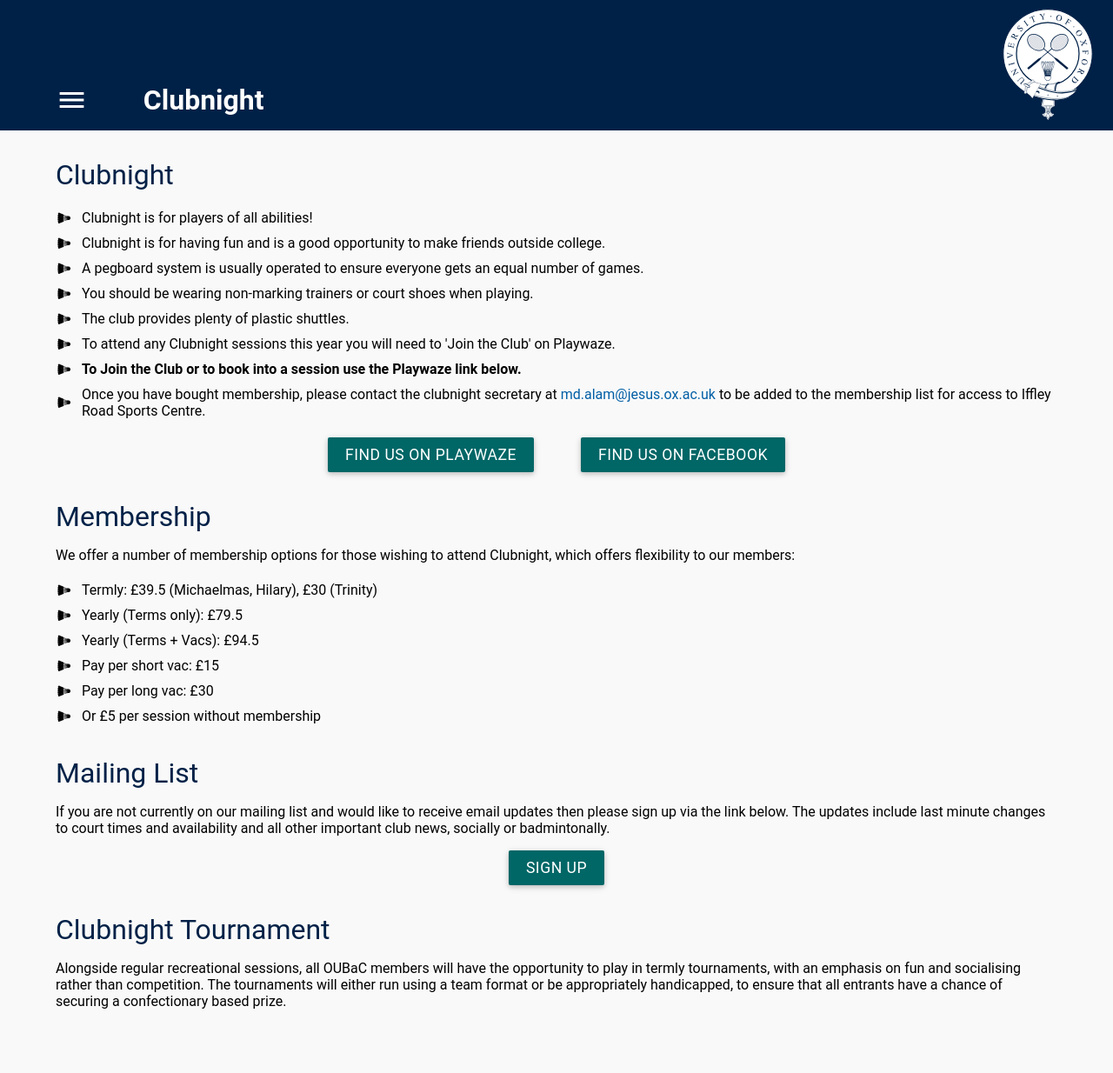
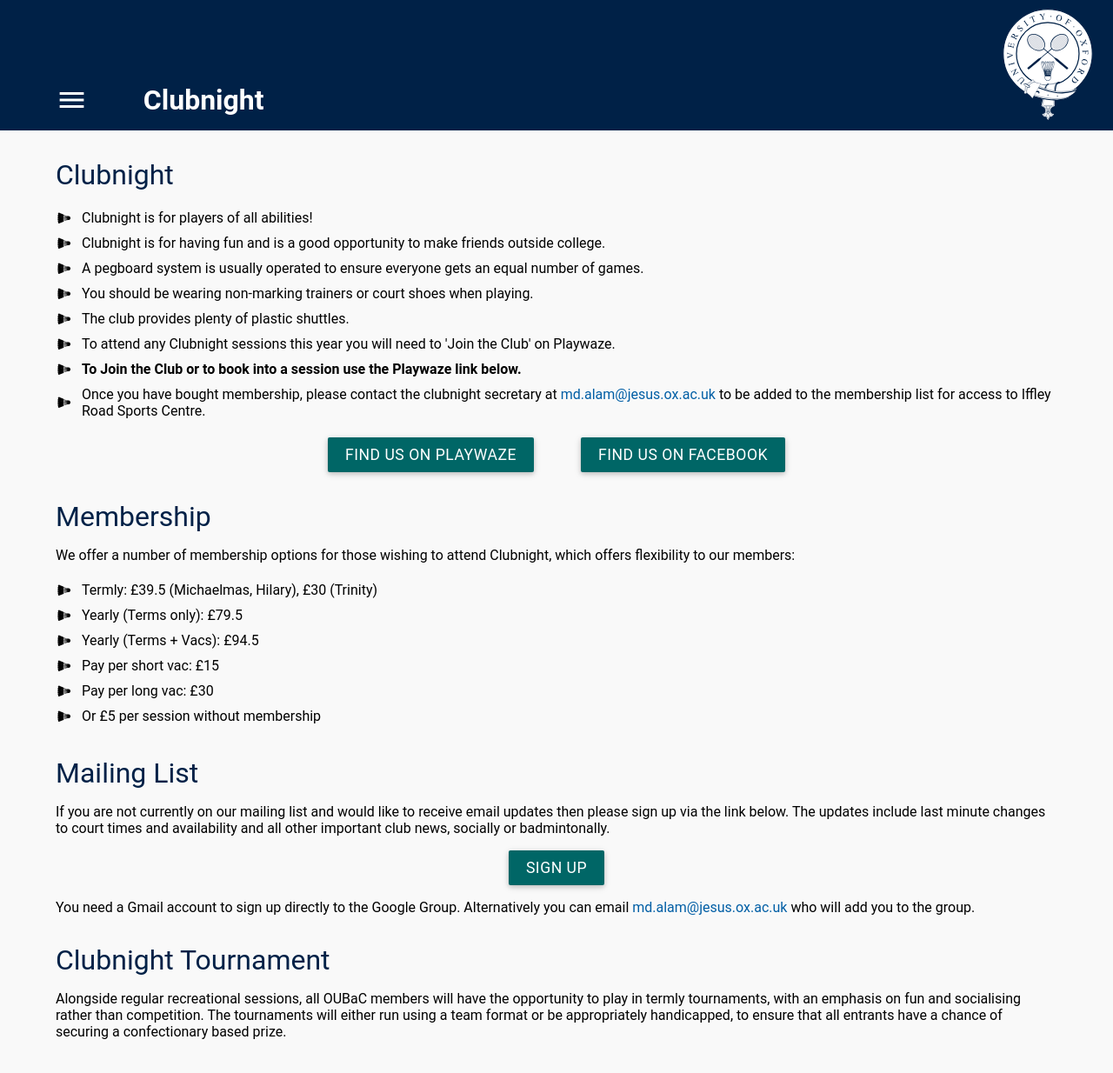
Before and after one commit to OUBaC/OUBaC.github.io, a Jekyll site: the page built from clubnight.html, in a window 1280 px wide and 1242 px high. Shown: the top 1234 px of the window at 87% size. Built offline with Jekyll 4.4.1, drawn with Linux system fonts in a browser that asks for light colours.

Commit message:
Update mailing list link

```diff
--- a/clubnight.html
+++ b/clubnight.html
@@ -41,9 +41,14 @@
 <p>
 	If you are not currently on our mailing list and would like to receive email updates then please sign up via the link below. The updates include last minute changes to court times and availability and all other important club news, socially or badmintonally.
 </p>
+
 <div style="width:100%;text-align:center;">
-	<a href="http://eepurl.com/hC4Hw9" class="button" style="color:#fff;">Sign Up</a>
+	<a href="https://groups.google.com/u/2/g/oubac-clubnight" class="button" style="color:#fff;">Sign Up</a>
 </div>
+
+<p>
+    You need a Gmail account to sign up directly to the Google Group. Alternatively you can email <a href="mailto:{{site.data.variables.clubnight.email}}">{{site.data.variables.clubnight.email}}</a> who will add you to the group.
+</p>
 
 <h2>Clubnight Tournament</h2>
 <p>Alongside regular recreational sessions, all OUBaC members will have the opportunity to play in termly tournaments, with an emphasis on fun and socialising rather than competition. The tournaments will either run using a team format or be appropriately handicapped, to ensure that all entrants have a chance of securing a confectionary based prize.
```
